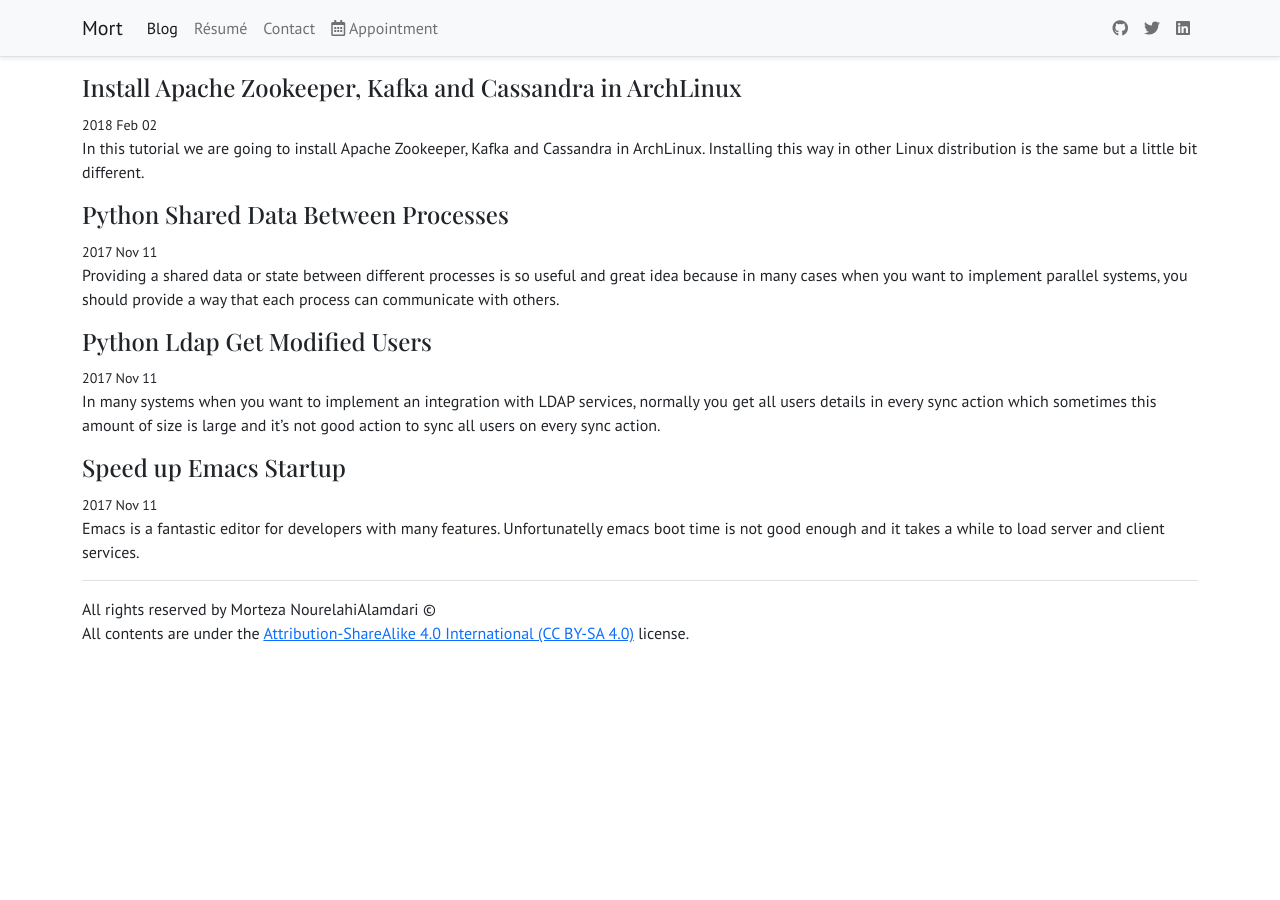
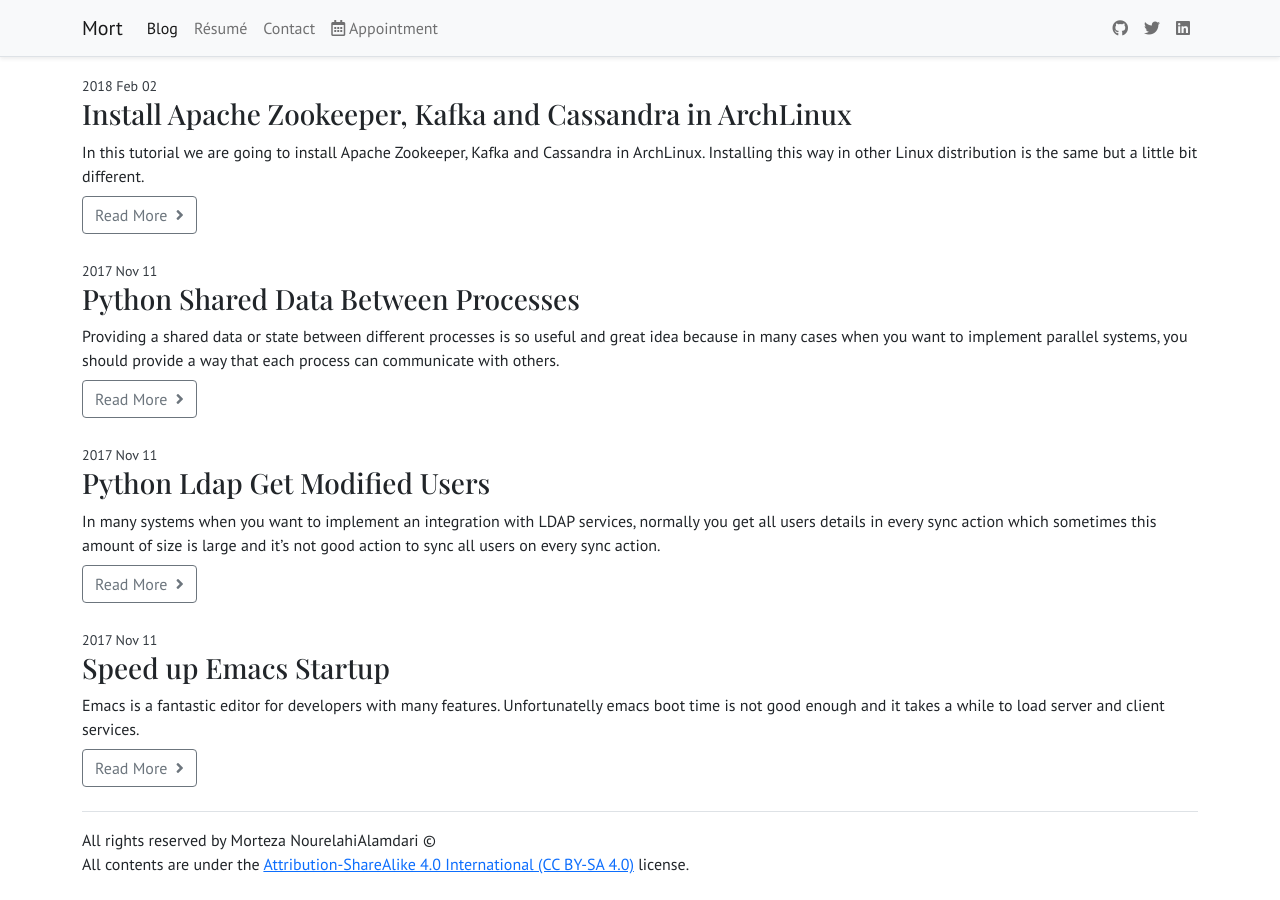
Before and after one commit to Mortezaipo/stage, a Jekyll site: the page built from blog.html, in a window 1280 px wide. Built offline with Jekyll 4.4.1, drawn with Linux system fonts in a browser that asks for light colours.

Commit message:
Update blog template

```diff
--- a/blog.html
+++ b/blog.html
@@ -7,12 +7,17 @@
 <div class="mb-3">
     <div>
         <div>
-            <h4>
-            <a href="{{post.url | prepend: site.baseurl}}" rel="bookmark" title="Permanent link to {{post.title}}"
-               class="text-body post-title">{{post.title}}</a>
-            </h4>
-            <small>{{post.date | date: "%Y %b %m"}}</small>
+            <small class="text-dark">{{post.date | date: "%Y %b %m"}}</small>
+            <h3>
+                <a href="{{post.url | prepend: site.baseurl}}" rel="bookmark" title="Permanent link to {{post.title}}"
+                   class="text-body post-title">{{post.title}}</a>
+            </h3>
             <div class="post-body">{{post.excerpt | strip_html}}</div>
+            <div>
+                <a href="{{post.url | prepend: site.baseurl}}" class="btn btn-outline-secondary mt-2 mb-2">Read More
+                    <i class="fas fa-angle-right ml-1"></i>
+                </a>
+            </div>
         </div>
     </div>
 </div>
```
